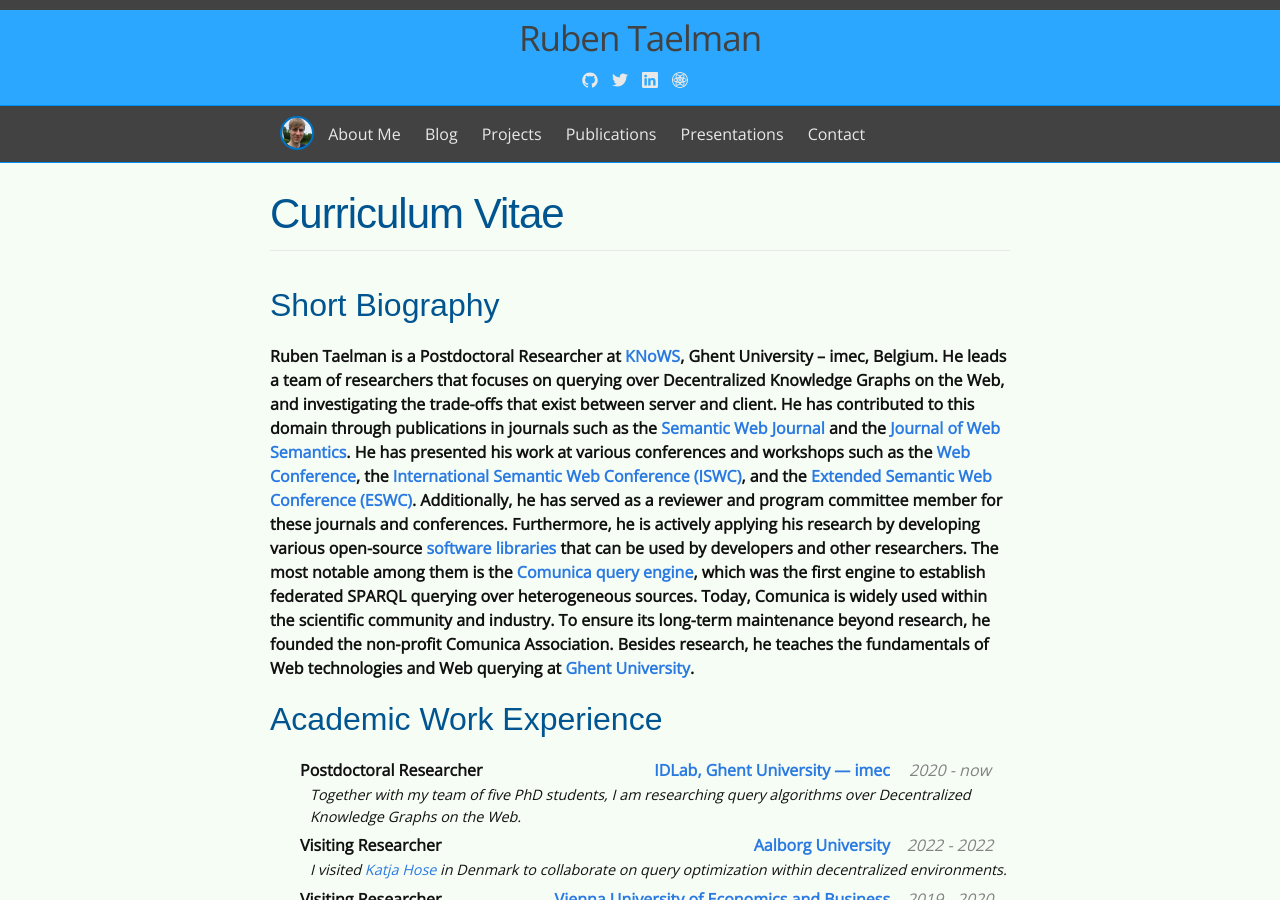
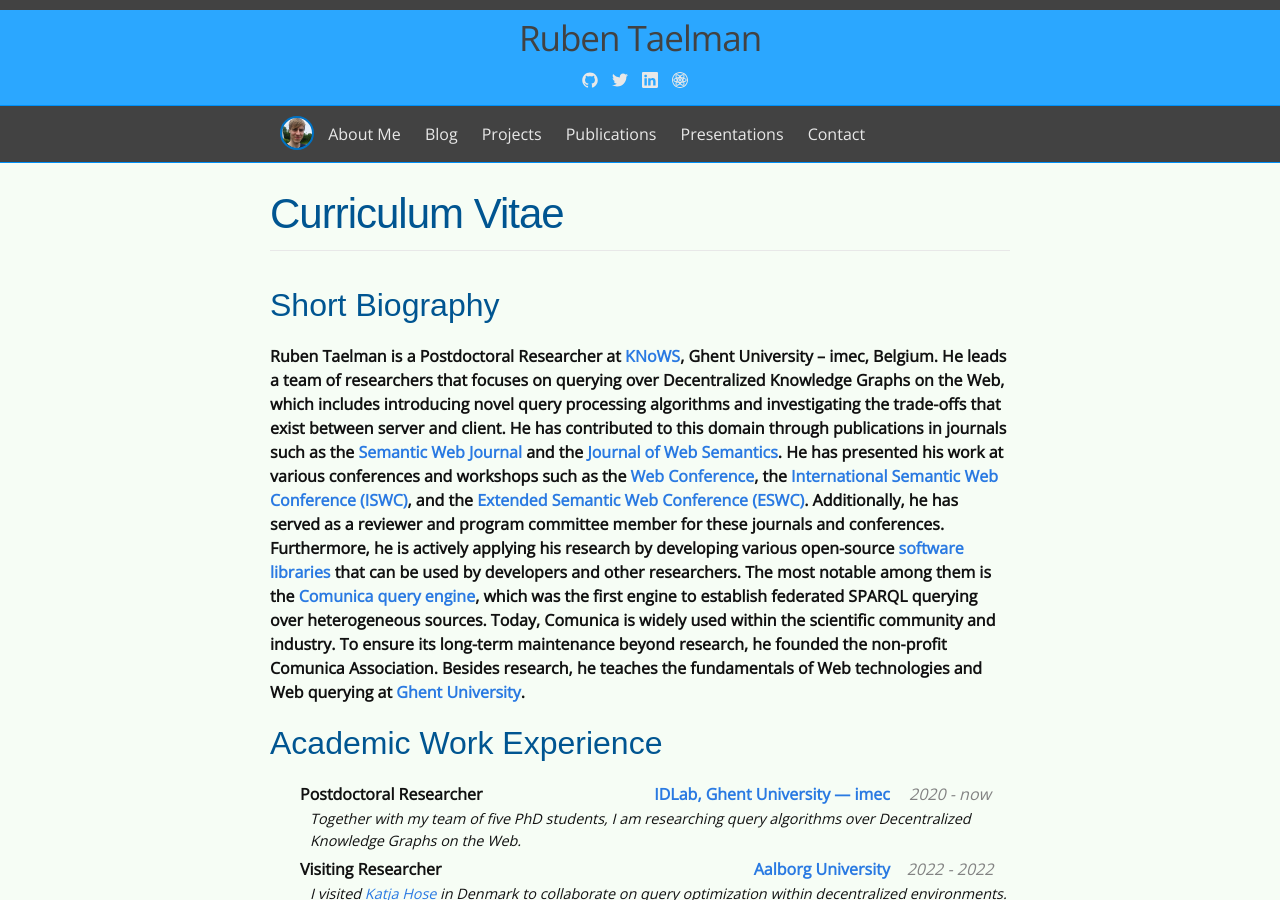
Before and after one commit to rubensworks/rubensworks.net, a Jekyll site: the page built from cv.md, in a window 1280 px wide and 900 px high. Built offline with Jekyll 4.4.1, drawn with Linux system fonts in a browser that asks for light colours; some web fonts are replaced.

Commit message:
Enhance biography with new research focus details
Added information about novel query processing algorithms and trade-offs in the biography section.

```diff
--- a/cv.md
+++ b/cv.md
@@ -10,6 +10,7 @@
 {:.cv-biography}
 Ruben Taelman is a Postdoctoral Researcher at <a href="https://knows.idlab.ugent.be/">KNoWS</a>, Ghent University – imec, Belgium.
 He leads a team of researchers that focuses on querying over Decentralized Knowledge Graphs on the Web,
+which includes introducing novel query processing algorithms
 and investigating the trade-offs that exist between server and client.
 He has contributed to this domain through publications in journals such as
 the [Semantic Web Journal](http://semantic-web-journal.net/)
```
